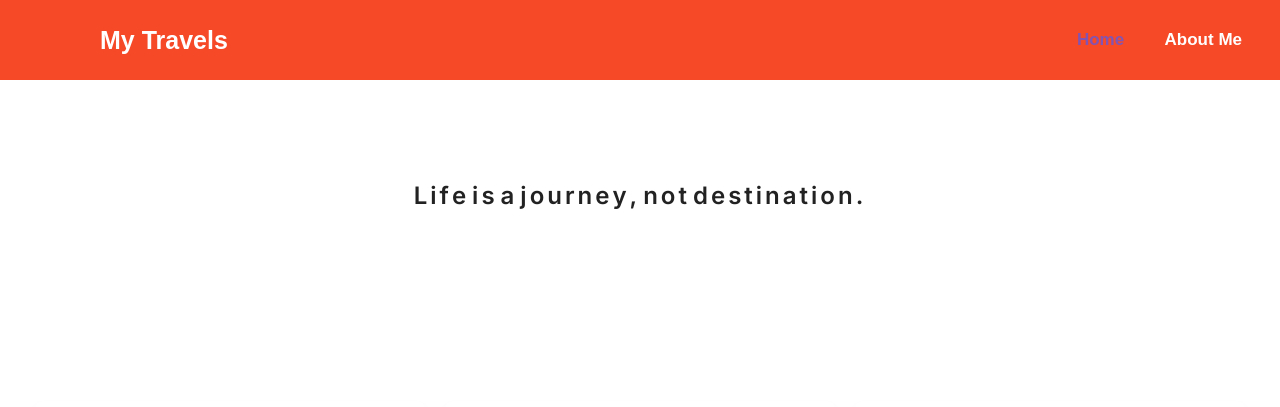
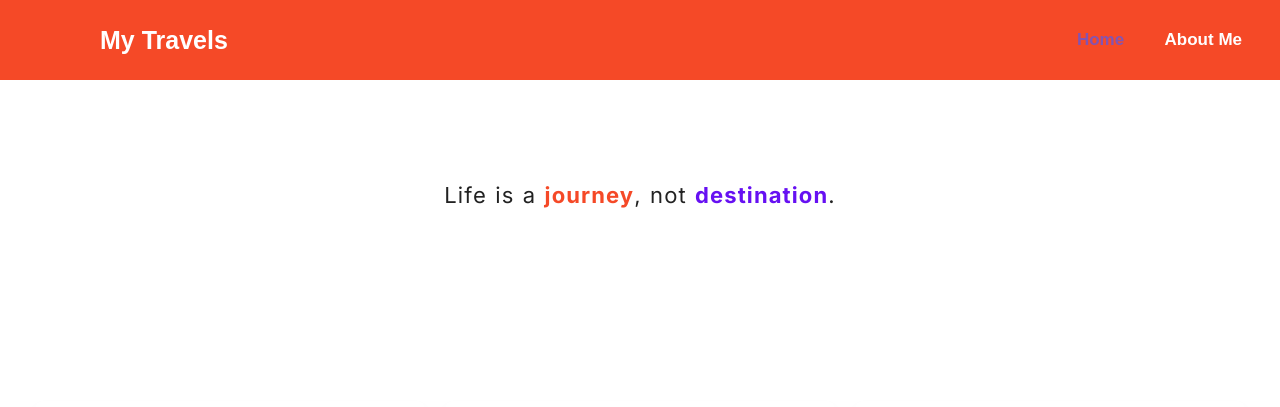
Before and after one commit to alessandroschiano98/my-travels, a plain HTML site: page index.html in a window 1280 px wide. Shown: the top 407 px of the page. Drawn offline with nearby package versions, Linux system fonts and the light colour scheme; a web font is replaced by a local one.

Commit message:
fixed: fade-in homepage text, add: fade-in effect to about-title page

```diff
--- a/css/homepage.css
+++ b/css/homepage.css
@@ -23,21 +23,31 @@ body {
   text-align: center;
   width: 100%;
   min-height: 200px;
-  padding: 20px 20px;
+  padding: 5px 20px;
   margin: 0 auto;
 }
 
-.typewriter h1 {
-  font-size: 24px;
+.typewriter p {
+    font-size: 22px;
     color: #222;
     font-family: 'Inter', Arial, sans-serif;
-  font-weight: 600;
-  word-spacing: 155px; /* spazio tra parole */
+    letter-spacing: 0.05em;
+    word-spacing: 0.05em;
+    line-height: 1.6;
     max-width: 900px;
     margin: 0 auto;
     opacity: 0;
     transform: translateY(20px);
     animation: fadeInLetters 3.8s ease-out forwards;
+  }
+
+  b.orange {
+    color: #F54927;
+  }
+
+  b.violet {
+    color: #6610f2;
+
   }
 
 /* ! Effetto fade-in generale */
@@ -52,7 +62,7 @@ body {
   }
 }
 
-/* Lettere individuali */
+/* ! Lettere individuali */
 .typewriter h1 span {
   display: inline-block;
   opacity: 0;
--- a/index.html
+++ b/index.html
@@ -40,7 +40,7 @@
 
   <!-- ! Homepage TITLE -->
   <div class="typewriter">
-    <h1>Life is a journey, not destination.</h1>
+    <p>Life is a <b class="orange">journey</b>, not <b class="violet">destination</b>.</p>
   </div>
 
   <!-- ! TRAVEL CARDS -->
--- a/js/script.js
+++ b/js/script.js
@@ -24,6 +24,8 @@ document.addEventListener("DOMContentLoaded", async () => {
   } catch (error) {
     console.error("Errore nel caricamento del JSON:", error);
   }
+
+
 });
 
 // ! SCRIPT BURGER MENU //
@@ -34,17 +36,3 @@ checkBtn.addEventListener('click', () => {
   icon.classList.toggle('fa-bars');
   icon.classList.toggle('fa-times');
 });
-
-// ! SCRIPT FADE IN HOMEPAGE TITLE //
-
-document.addEventListener("DOMContentLoaded", () => {
-  const title = document.querySelector(".typewriter h1");
-  const text = title.textContent;
-  title.textContent = "";
-  [...text].forEach((letter, i) => {
-    const span = document.createElement("span");
-    span.textContent = letter;
-    span.style.animationDelay = `${i * 50}ms`;
-    title.appendChild(span);
-  });
-});
```
Also changed, not shown: css/about.css (+14 -1 lines). Lines whose indentation alone changed are shown as unchanged.
